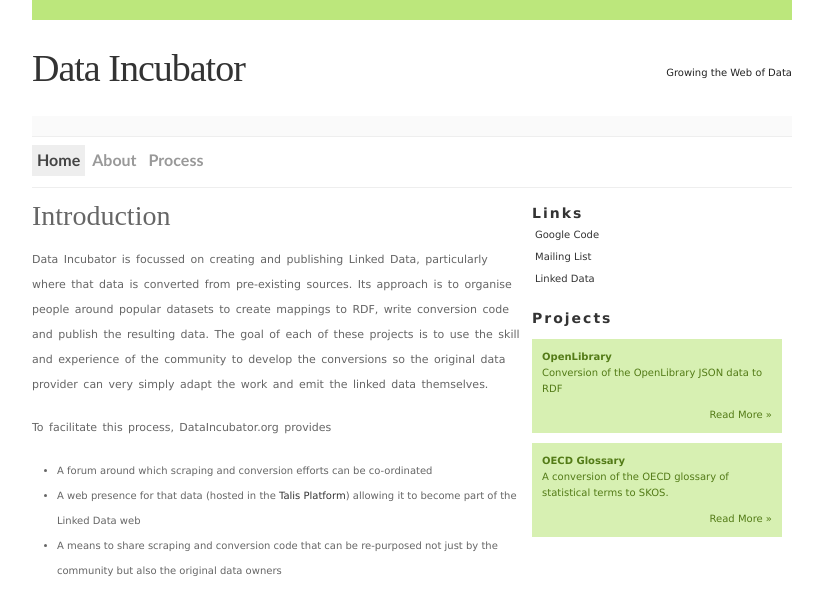
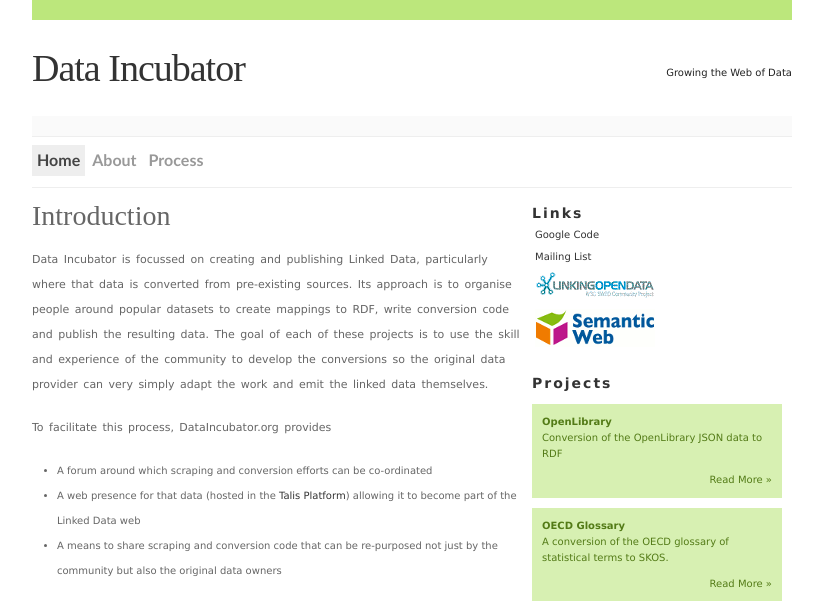
Before and after one commit to iand/dataincubator, a PHP site: page /index.html in a window 1280 px wide. Shown: the top 601 px of the page, without its empty margins (228-1051 px from the left). Run offline with PHP 8.4, Linux system fonts and the light colour scheme.

Commit message:
Added logos for semweb and lod

```diff
--- a/www/htdocs/css/1.css
+++ b/www/htdocs/css/1.css
@@ -206,9 +206,8 @@ blockquote {
 }
 
 img {
-  background:#ccc;
-  padding:1px;
-  border:5px solid #eee;
+  padding:0px;
+  border-width:0px;
 }
 
 #content h3 {
--- a/www/htdocs/index.html
+++ b/www/htdocs/index.html
@@ -31,7 +31,8 @@
         <ul>
             <li><a href="http://code.google.com/p/dataincubator/">Google Code</a></li>
             <li><a href="http://groups.google.com/group/dataincubator">Mailing List</a></li>
-            <li><a href="http://linkeddata.org/">Linked Data</a></li>
+            <li><a href="http://linkeddata.org/"><img src="/images/lodlogo.gif" width="120" height="27" alt="Linking Open Data"/></a></li>
+            <li><a href="http://www.w3.org/2001/sw/"><img src="/images/sw-horz.gif" width="120" height="38" alt="Semantic Web"/></a></li>
         </ul>
 
         <h2>Projects</h2>
```
Also changed, not shown: www/htdocs/index.php (deleted, +0 -54 lines), www/htdocs/images/lodlogo.gif (added), www/htdocs/images/sw-horz.gif (added).
